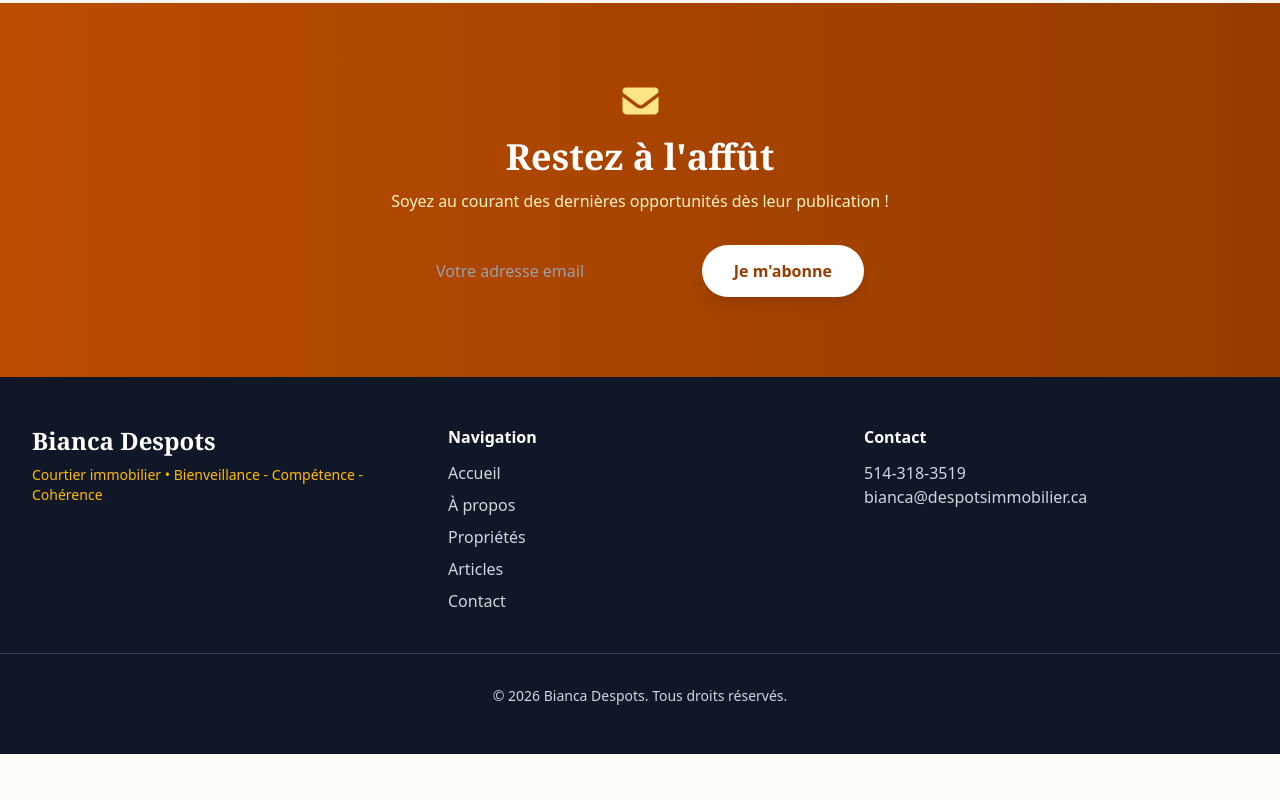
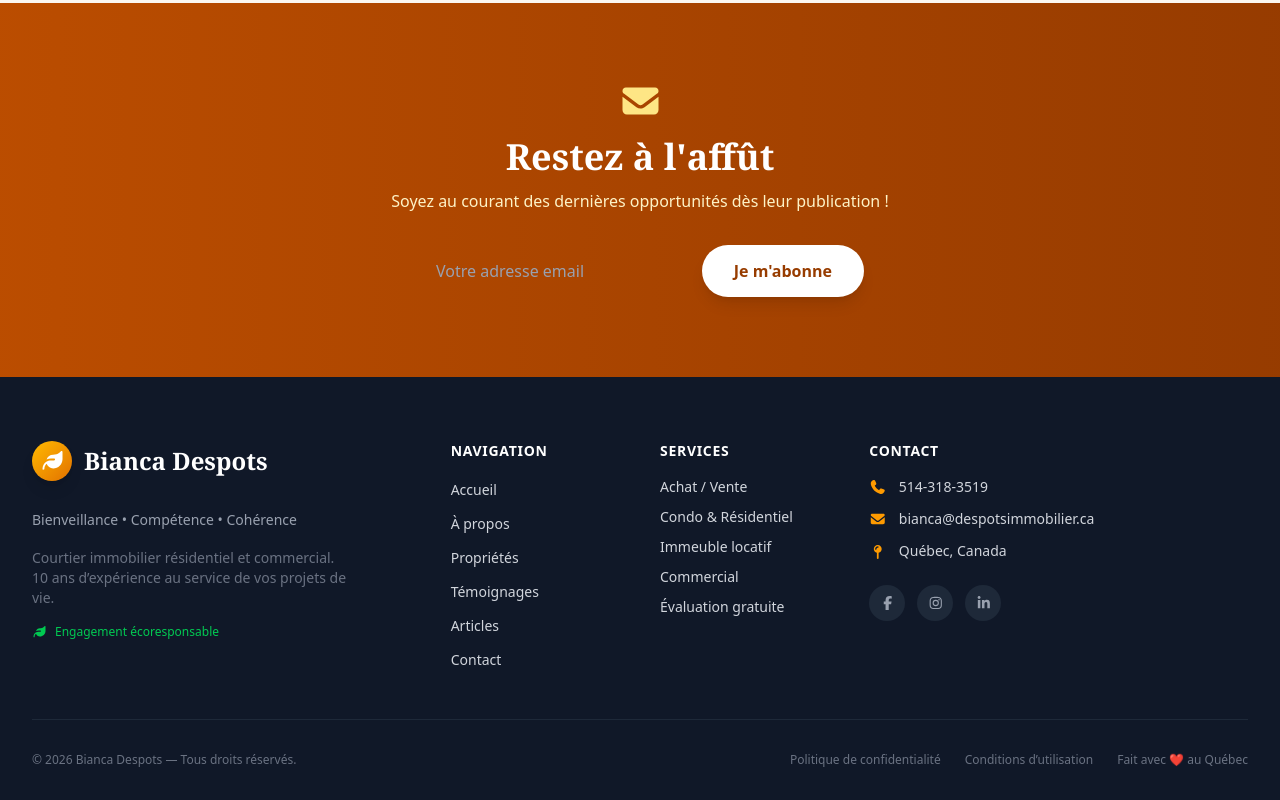
Before and after one commit to PATAWALA/Bianca-, a Next.js app: page / in a window 1280 px wide. Shown: the part 3242-4042 px from the top of the page. Before the commit the page ends 3996 px from the top, so only its background shows below. Built offline with nearby package versions, Linux system fonts and the light colour scheme.

Commit message:
7 update

```diff
--- a/src/components/Footer.tsx
+++ b/src/components/Footer.tsx
@@ -1,31 +1,145 @@
 import Link from "next/link";
+import { FontAwesomeIcon } from "@fortawesome/react-fontawesome";
+import {
+  faPhone,
+  faEnvelope,
+  faMapPin,
+  faLeaf,
+} from "@fortawesome/free-solid-svg-icons";
+import {
+  faFacebookF,
+  faInstagram,
+  faLinkedinIn,
+} from "@fortawesome/free-brands-svg-icons";
 
 export default function Footer() {
+  const currentYear = new Date().getFullYear();
+
   return (
-    <footer className="bg-gray-900 text-gray-300 py-12">
-      <div className="max-w-7xl mx-auto px-4 sm:px-6 lg:px-8 grid md:grid-cols-3 gap-8 text-center md:text-left">
-        <div>
-          <h3 className="text-2xl font-serif font-bold text-white">Bianca Despots</h3>
-          <p className="mt-2 text-amber-400 text-sm">Courtier immobilier • Bienveillance - Compétence - Cohérence</p>
+    <footer className="bg-gray-900 text-gray-300 pt-16 pb-8">
+      <div className="max-w-7xl mx-auto px-4 sm:px-6 lg:px-8">
+        {/* Grille principale */}
+        <div className="grid grid-cols-1 md:grid-cols-12 gap-10 mb-12">
+          {/* Colonne 1 – Identité & valeurs */}
+          <div className="md:col-span-4">
+            <Link href="/" className="inline-flex items-center gap-3 group mb-4">
+              <div className="w-10 h-10 flex items-center justify-center rounded-full bg-gradient-to-br from-amber-400 to-amber-600 text-white shadow-lg">
+                <FontAwesomeIcon icon={faLeaf} className="text-xl" />
+              </div>
+              <span className="text-2xl font-serif font-bold text-white">
+                Bianca Despots
+              </span>
+            </Link>
+            <p className="text-sm text-gray-400 leading-relaxed mt-3">
+              Bienveillance • Compétence • Cohérence
+            </p>
+            <p className="text-sm text-gray-500 mt-4 max-w-xs">
+              Courtier immobilier résidentiel et commercial. 10 ans d’expérience
+              au service de vos projets de vie.
+            </p>
+            {/* Écoresponsable */}
+            <div className="flex items-center gap-2 mt-4 text-green-500 text-xs font-medium">
+              <FontAwesomeIcon icon={faLeaf} />
+              <span>Engagement écoresponsable</span>
+            </div>
+          </div>
+
+          {/* Colonne 2 – Navigation */}
+          <div className="md:col-span-2">
+            <h4 className="font-semibold text-white mb-4 uppercase tracking-wider text-sm">
+              Navigation
+            </h4>
+            <ul className="space-y-2.5">
+              <li><Link href="/" className="hover:text-amber-400 transition-colors text-sm">Accueil</Link></li>
+              <li><Link href="/a-propos" className="hover:text-amber-400 transition-colors text-sm">À propos</Link></li>
+              <li><Link href="/proprietes" className="hover:text-amber-400 transition-colors text-sm">Propriétés</Link></li>
+              <li><Link href="/temoignages" className="hover:text-amber-400 transition-colors text-sm">Témoignages</Link></li>
+              <li><Link href="/articles" className="hover:text-amber-400 transition-colors text-sm">Articles</Link></li>
+              <li><Link href="/contact" className="hover:text-amber-400 transition-colors text-sm">Contact</Link></li>
+            </ul>
+          </div>
+
+          {/* Colonne 3 – Services */}
+          <div className="md:col-span-2">
+            <h4 className="font-semibold text-white mb-4 uppercase tracking-wider text-sm">
+              Services
+            </h4>
+            <ul className="space-y-2.5 text-sm">
+              <li>Achat / Vente</li>
+              <li>Condo & Résidentiel</li>
+              <li>Immeuble locatif</li>
+              <li>Commercial</li>
+              <li>Évaluation gratuite</li>
+            </ul>
+          </div>
+
+          {/* Colonne 4 – Contact & Réseaux */}
+          <div className="md:col-span-4">
+            <h4 className="font-semibold text-white mb-4 uppercase tracking-wider text-sm">
+              Contact
+            </h4>
+            <div className="space-y-3 text-sm">
+              <a
+                href="tel:5143183519"
+                className="flex items-center gap-3 hover:text-amber-400 transition-colors"
+              >
+                <FontAwesomeIcon icon={faPhone} className="text-amber-500 w-4" />
+                514-318-3519
+              </a>
+              <a
+                href="mailto:bianca@despotsimmobilier.ca"
+                className="flex items-center gap-3 hover:text-amber-400 transition-colors"
+              >
+                <FontAwesomeIcon icon={faEnvelope} className="text-amber-500 w-4" />
+                bianca@despotsimmobilier.ca
+              </a>
+              <div className="flex items-start gap-3">
+                <FontAwesomeIcon icon={faMapPin} className="text-amber-500 w-4 mt-1" />
+                <span>Québec, Canada</span>
+              </div>
+            </div>
+            {/* Réseaux sociaux */}
+            <div className="flex gap-3 mt-6">
+              <a
+                href="#"
+                className="w-9 h-9 rounded-full bg-gray-800 flex items-center justify-center text-gray-400 hover:bg-amber-600 hover:text-white transition-all duration-300"
+                aria-label="Facebook"
+              >
+                <FontAwesomeIcon icon={faFacebookF} className="text-sm" />
+              </a>
+              <a
+                href="#"
+                className="w-9 h-9 rounded-full bg-gray-800 flex items-center justify-center text-gray-400 hover:bg-amber-600 hover:text-white transition-all duration-300"
+                aria-label="Instagram"
+              >
+                <FontAwesomeIcon icon={faInstagram} className="text-sm" />
+              </a>
+              <a
+                href="#"
+                className="w-9 h-9 rounded-full bg-gray-800 flex items-center justify-center text-gray-400 hover:bg-amber-600 hover:text-white transition-all duration-300"
+                aria-label="LinkedIn"
+              >
+                <FontAwesomeIcon icon={faLinkedinIn} className="text-sm" />
+              </a>
+            </div>
+          </div>
         </div>
-        <div>
-          <h4 className="font-semibold text-white mb-3">Navigation</h4>
-          <ul className="space-y-2">
-            <li><Link href="/" className="hover:text-amber-400 transition-colors">Accueil</Link></li>
-            <li><Link href="/a-propos" className="hover:text-amber-400 transition-colors">À propos</Link></li>
-            <li><Link href="/proprietes" className="hover:text-amber-400 transition-colors">Propriétés</Link></li>
-            <li><Link href="/articles" className="hover:text-amber-400 transition-colors">Articles</Link></li>
-            <li><Link href="/contact" className="hover:text-amber-400 transition-colors">Contact</Link></li>
-          </ul>
+
+        {/* Séparateur + Copyright */}
+        <div className="border-t border-gray-800 pt-8 flex flex-col md:flex-row justify-between items-center gap-4 text-xs text-gray-500">
+          <p>© {currentYear} Bianca Despots — Tous droits réservés.</p>
+          <div className="flex gap-6">
+            <a href="#" className="hover:text-amber-400 transition-colors">
+              Politique de confidentialité
+            </a>
+            <a href="#" className="hover:text-amber-400 transition-colors">
+              Conditions d’utilisation
+            </a>
+            <span className="flex items-center gap-1">
+              Fait avec ❤️ au Québec
+            </span>
+          </div>
         </div>
-        <div>
-          <h4 className="font-semibold text-white mb-3">Contact</h4>
-          <p>514-318-3519</p>
-          <p>bianca@despotsimmobilier.ca</p>
-        </div>
-      </div>
-      <div className="mt-10 pt-8 border-t border-gray-700 text-center text-sm">
-        <p>© {new Date().getFullYear()} Bianca Despots. Tous droits réservés.</p>
       </div>
     </footer>
   );
```
